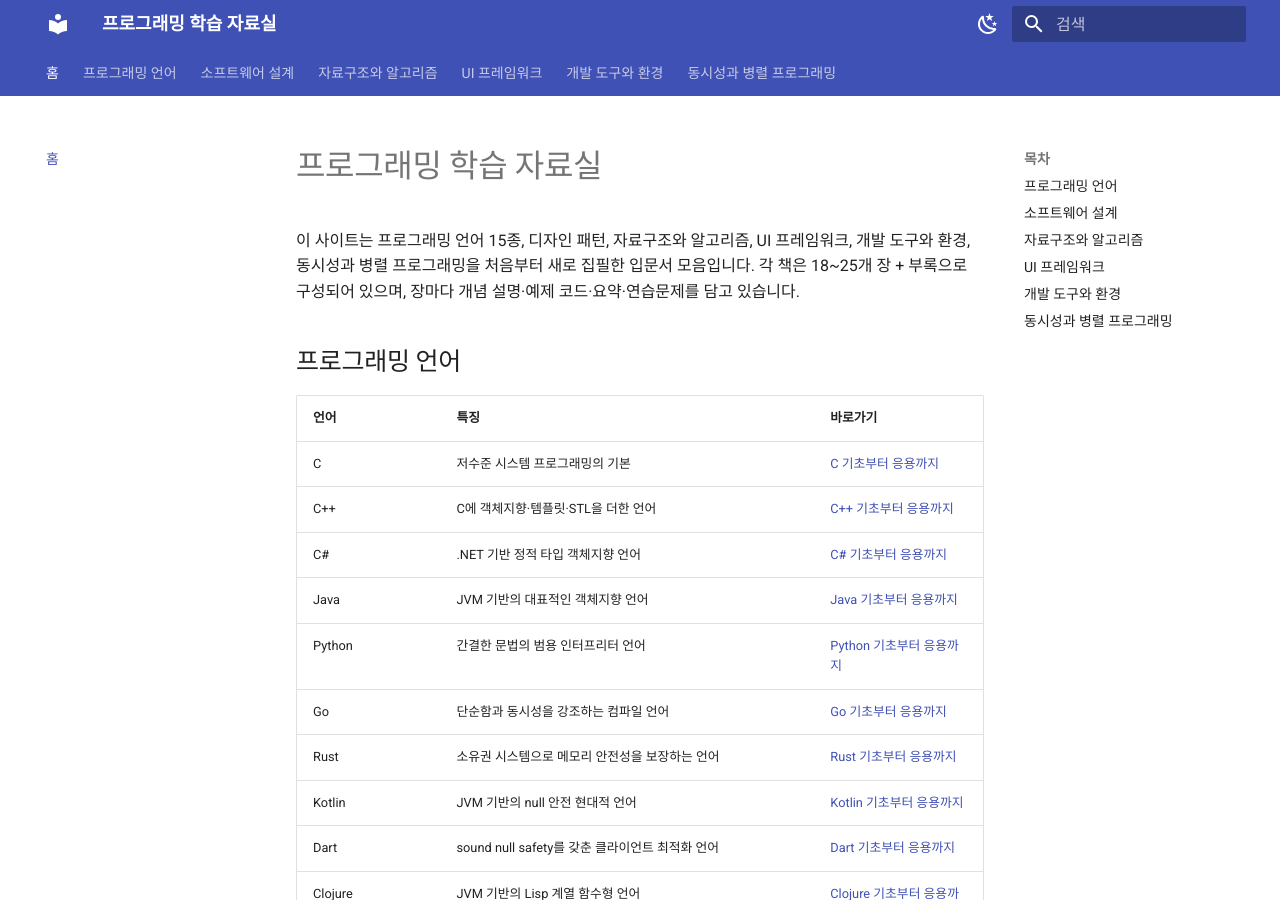
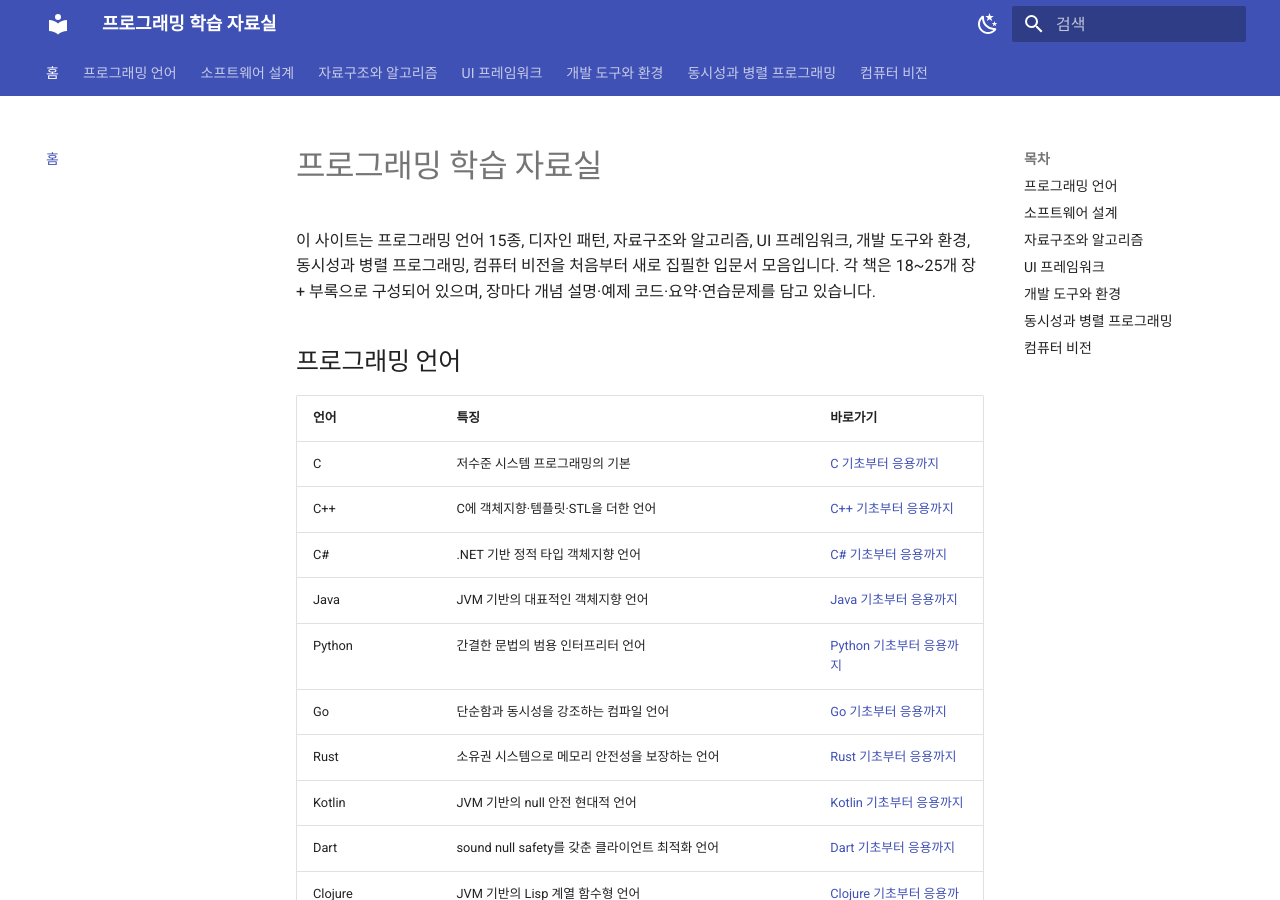
Before and after one commit to sim511777/books, an MkDocs documentation site: the page built from Programming/index.md, in a window 1280 px wide and 900 px high. Built offline with MkDocs 1.6.1 and Material for MkDocs 9.7.7, drawn with Linux system fonts in a browser that asks for light colours; some of the changed text lies outside the part shown.

Commit message:
add OpenCV book to site nav and landing page

```diff
--- a/Programming/index.md
+++ b/Programming/index.md
@@ -1,8 +1,8 @@
 # 프로그래밍 학습 자료실
 
 이 사이트는 프로그래밍 언어 15종, 디자인 패턴, 자료구조와 알고리즘, UI 프레임워크, 개발 도구와
-환경, 동시성과 병렬 프로그래밍을 처음부터 새로 집필한 입문서 모음입니다. 각 책은 18~25개 장 +
-부록으로 구성되어 있으며, 장마다 개념 설명·예제 코드·요약·연습문제를 담고 있습니다.
+환경, 동시성과 병렬 프로그래밍, 컴퓨터 비전을 처음부터 새로 집필한 입문서 모음입니다. 각 책은
+18~25개 장 + 부록으로 구성되어 있으며, 장마다 개념 설명·예제 코드·요약·연습문제를 담고 있습니다.
 
 ## 프로그래밍 언어
 
@@ -44,6 +44,10 @@
 
 - **[C#으로 배우는 동시성과 병렬 프로그래밍](Concurrency/동시성과병렬프로그래밍/00-목차.md)** — 스레드와 동기화 프리미티브 같은 저수준 기초부터 Task/async-await, Parallel/PLINQ, 동시성 컬렉션, 비동기 스트림과 Channel까지, C#의 멀티스레딩·비동기·병렬 프로그래밍을 처음부터 끝까지 다룹니다.
 
+## 컴퓨터 비전
+
+- **[OpenCV로 배우는 컴퓨터 비전 (Python·C++·C#)](OpenCV/OpenCV로배우는컴퓨터비전/00-목차.md)** — 같은 OpenCV 개념을 Python, C++, C# 세 언어로 나란히 비교하며 배웁니다. 이미지 기초부터 필터링, 엣지 검출, 컨투어 분석, 특징점 매칭, 얼굴/객체 검출, 실전 프로젝트까지 다룹니다.
+
 ---
 
 각 책은 기존 출판된 교재를 번역하거나 참고한 것이 아니라, 처음부터 새로 집필한 오리지널 콘텐츠입니다.
--- a/mkdocs.yml
+++ b/mkdocs.yml
@@ -77,3 +77,5 @@ nav:
       - "VS Code로 구축하는 C++ 개발환경": Languages/Cpp/CppVSCode개발환경/00-목차.md
   - 동시성과 병렬 프로그래밍:
       - "동시성과 병렬 프로그래밍 (C#)": Concurrency/동시성과병렬프로그래밍/00-목차.md
+  - 컴퓨터 비전:
+      - "OpenCV (Python·C++·C#)": OpenCV/OpenCV로배우는컴퓨터비전/00-목차.md
```
